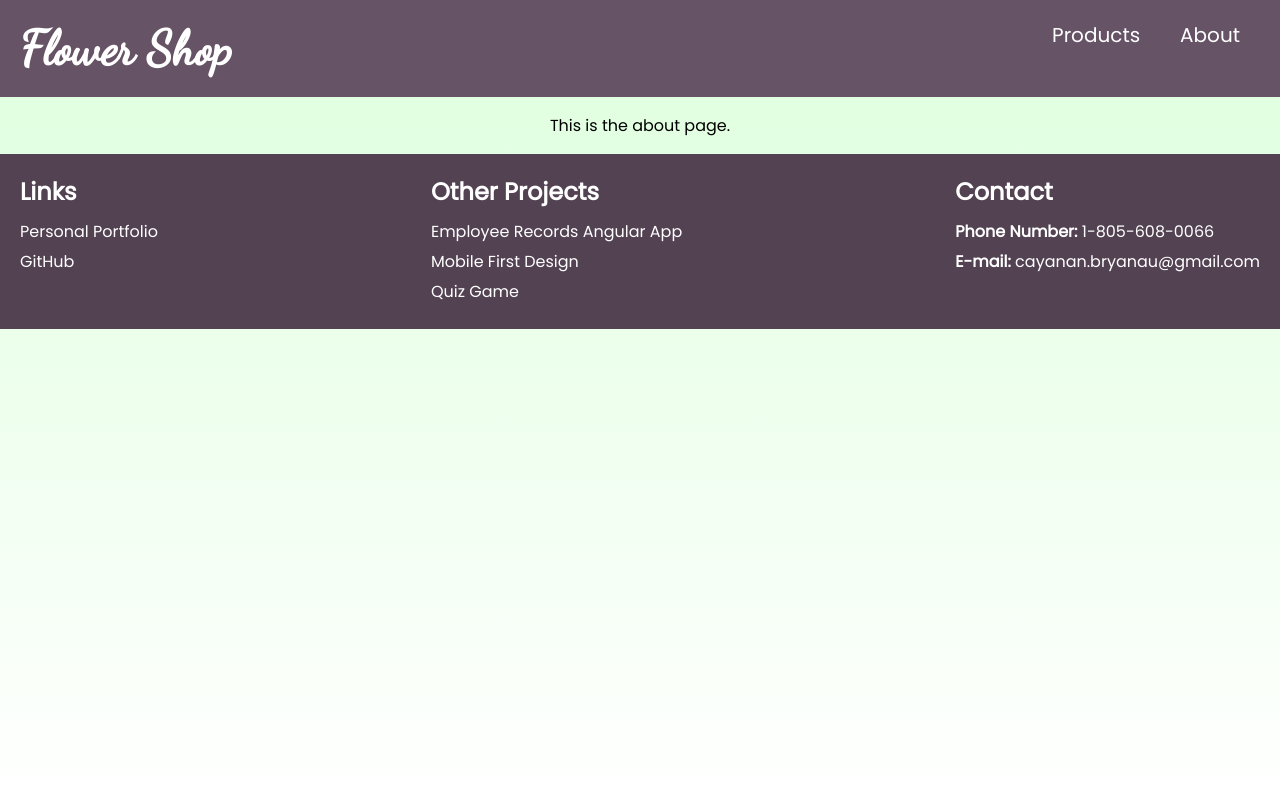
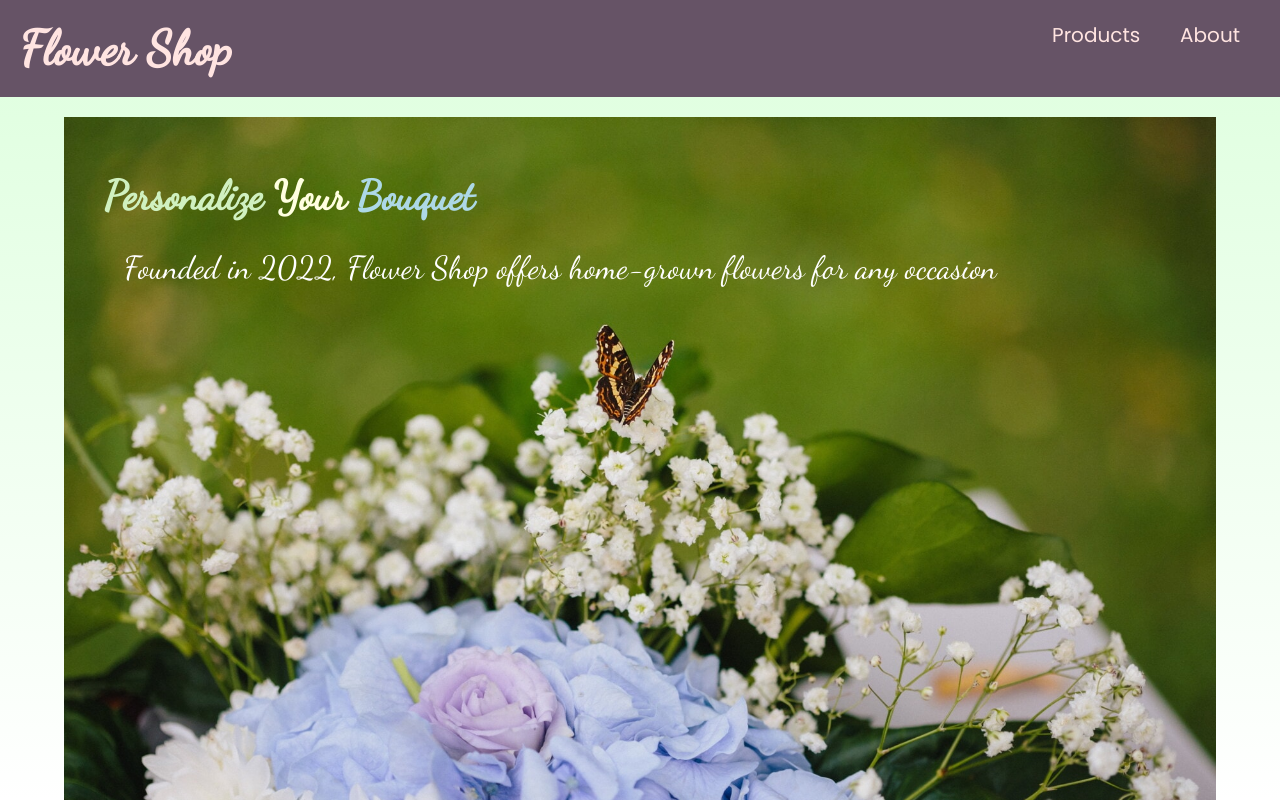
Before and after one commit to bryanc123/Flower-Shop, a React (Create React App) app: page /about in a window 1280 px wide. Shown: the top 800 px of the page. Built offline with nearby package versions, Linux system fonts and the light colour scheme.

Commit message:
Updated the about page

```diff
--- a/src/components/About.jsx
+++ b/src/components/About.jsx
@@ -1,6 +1,17 @@
 const About = () => {
     return (
-        <p>This is the about page.</p>
+        <section className="about">
+            <div className="about-container">
+                <img src="images/bouquet.jpg" alt="Bouquet" className="about__image" />
+                <h2 className="about__heading">
+                    <span className="about__heading--fragment-one">Personalize </span>
+                    <span className="about__heading--fragment-two">Your </span>
+                    <span className="about__heading--fragment-three">Bouquet</span>
+                </h2>
+                <p>Founded in 2022, Flower Shop offers home-grown flowers for any occasion</p>
+            </div>
+            <p>Photo by <a href="https://pixnio.com/author/milim84">Marko Milivojevic</a></p>
+        </section>
     )
 };
 
--- a/src/index.css
+++ b/src/index.css
@@ -50,7 +50,7 @@ header h1 {
   margin: 0;
 }
 header a {
-  color: white;
+  color: #FFE4E1;
   text-decoration: none;
 }
 header ul {
@@ -120,6 +120,44 @@ header ul a:hover {
   margin: 0;
 }
 
+/* About */
+
+.about-container {
+  font-family: 'Dancing Script';
+  font-size: 1.7rem;
+  margin: 20px auto;
+  position: relative;
+  width: 90%;
+}
+.about-container h2 {
+  position: absolute;
+  left: 40px;
+  top: 20px;
+}
+.about-container p {
+  color: white;
+  font-size: 2rem;
+  left: 60px;
+  position: absolute;
+  top: 100px;
+}
+
+.about__heading--fragment-one {
+  color: #D0F0C0;
+}
+
+.about__heading--fragment-two {
+  color: #FFFFE0;
+}
+
+.about__heading--fragment-three {
+  color: #ADD8E6;
+}
+
+.about__image {
+  width: 100%;
+}
+
 /* Footer */
 
 footer {
```
Also changed, not shown: public/images/bouquet.jpg (added).
